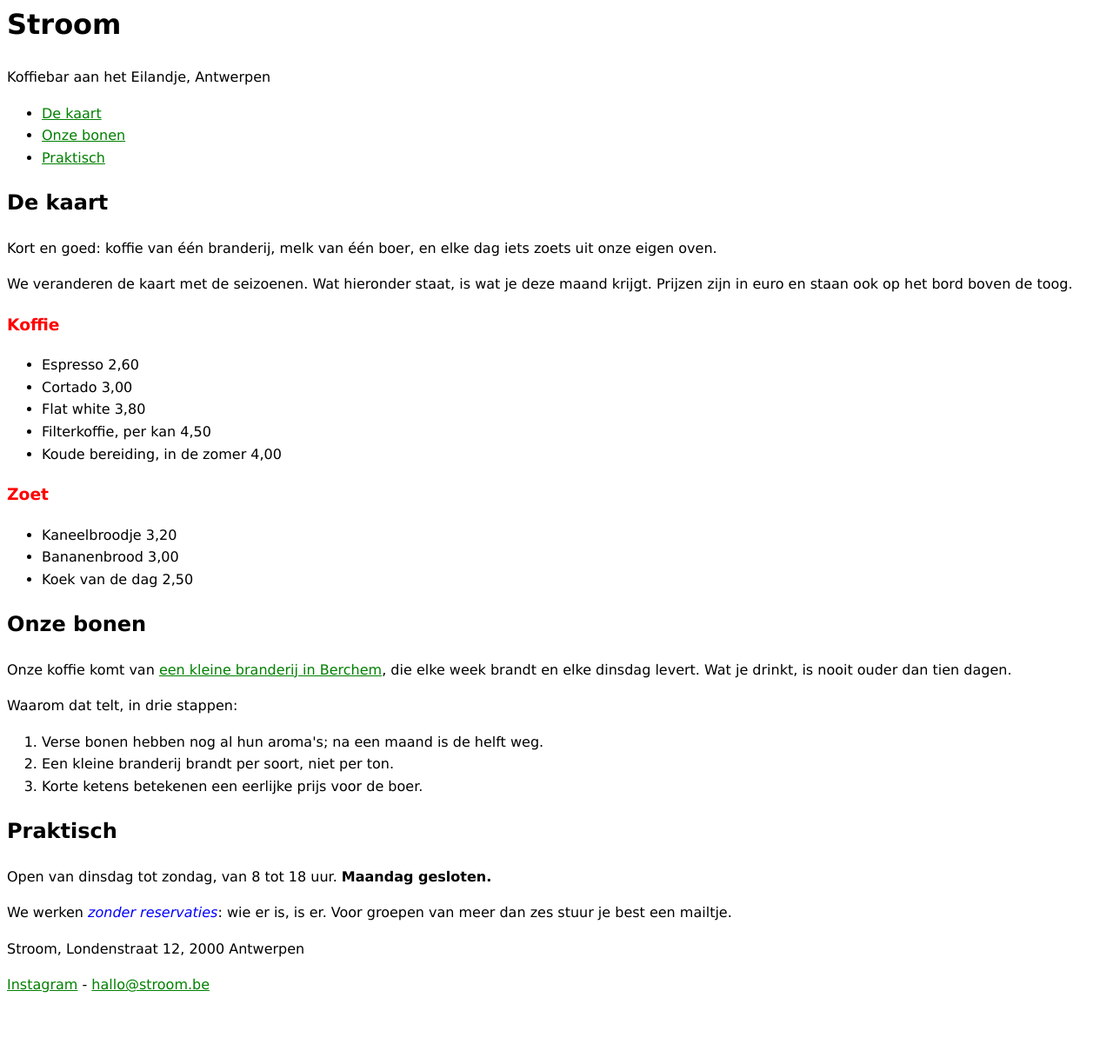
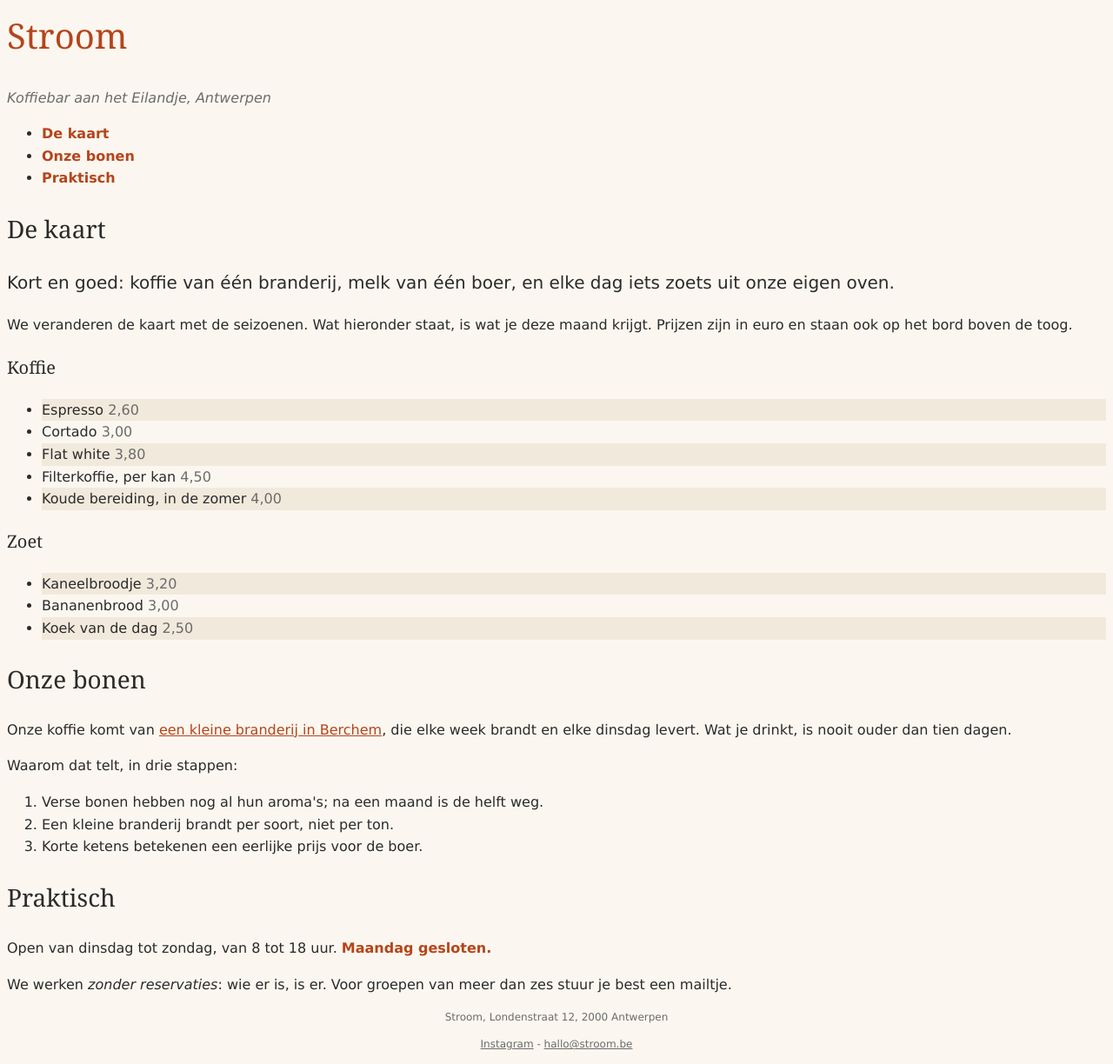
Before and after one commit to Kyano-Moris/Webtech, a plain HTML site: page labo-02/nabouw/index.html in a window 1280 px wide. Shown: the part 18-1242 px from the top of the page at 87% size. Before the commit the page ends 1180 px from the top, so only its background shows below. Drawn offline with Linux system fonts and the light colour scheme; files that its build step writes are made by us from their sources.

Commit message:
labo 2: slectors, cascade en nabouw

```diff
--- /dev/null
+++ b/labo-02/nabouw/css/stijl.css
@@ -0,0 +1,113 @@
+/* stijl.css - Stroom, labo 2 */
+
+:root {
+  --papier: #fbf7f0;
+  --inkt: #2b2b2b;
+  --gedempt: #6b6b6b;
+  --accent: #b5451b;
+  --zebra: #f1e9dc;
+
+  --font-kop: Georgia, "Times New Roman", serif;
+  --font-tekst: Verdana, Geneva, sans-serif;
+
+  --maat-basis: 1rem;
+  --maat-intro: 1.25rem;
+  --maat-klein: 0.75rem;
+  --maat-kop-3: 1.25rem;
+  --maat-kop-2: 1.75rem;
+  --maat-kop-1: 2.5rem;
+  --regelhoogte: 1.6;
+}
+
+/* Basis: de rest erft hiervan (syllabus 2.6) */
+body {
+  background-color: var(--papier);
+  color: var(--inkt);
+  font-family: var(--font-tekst);
+  font-size: var(--maat-basis);
+  line-height: var(--regelhoogte);
+}
+
+/* Koppen: Georgia, niet vet */
+h1,
+h2,
+h3 {
+  font-family: var(--font-kop);
+  font-weight: normal;
+}
+
+h1 {
+  color: var(--accent);
+  font-size: var(--maat-kop-1);
+}
+
+h2 {
+  font-size: var(--maat-kop-2);
+}
+
+h3 {
+  font-size: var(--maat-kop-3);
+}
+
+/* Uitzonderingen op de basis */
+.slogan {
+  color: var(--gedempt);
+  font-style: italic;
+}
+
+.intro {
+  font-size: var(--maat-intro);
+}
+
+.prijs {
+  color: var(--gedempt);
+}
+
+/* Zebrapatroon op de kaart */
+.kaart li:nth-child(odd) {
+  background-color: var(--zebra);
+}
+
+/* Navigatie: accent, vet, zonder onderstreping */
+nav a {
+  color: var(--accent);
+  font-weight: bold;
+  text-decoration: none;
+}
+
+nav a:hover,
+nav a:focus {
+  color: var(--inkt);
+  text-decoration: underline;
+}
+
+/* Links in main: accent, onderstreept */
+main a {
+  color: var(--accent);
+  text-decoration: underline;
+}
+
+main a:hover,
+main a:focus {
+  background-color: var(--accent);
+  color: var(--papier);
+}
+strong {
+    font-weight: bold;
+    color: var(--accent);
+}
+/* Footer */
+footer {
+  color: var(--gedempt);
+  font-size: var(--maat-klein);
+  text-align: center;
+}
+
+footer a {
+  color: var(--gedempt);
+}
+
+footer a:hover,
+footer a:focus {
+  color: var(--accent);
+}
--- a/labo-02/nabouw/css/zen.css
+++ b/labo-02/nabouw/css/zen.css
@@ -1,8 +1,8 @@
 /* zen.css - dezelfde HTML, een ander blad. Alleen om naar te kijken; niets hiervan is opgave. */
 
 :root {
-  --color-paper: #14110f;
-  --color-ink: #f3ede4;
+  --color-paper:#14110f;
+  --color-ink:  #f3ede4;
   --color-muted: #a89f93;
   --color-accent: #e8b04b;
   --color-zebra: #221d19;
```
Also changed, not shown: 1 other file.
